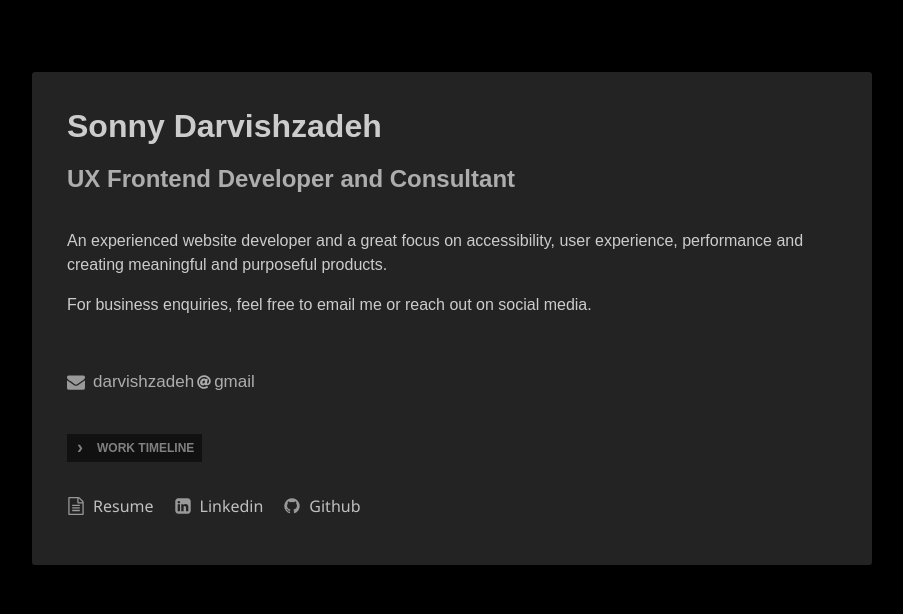
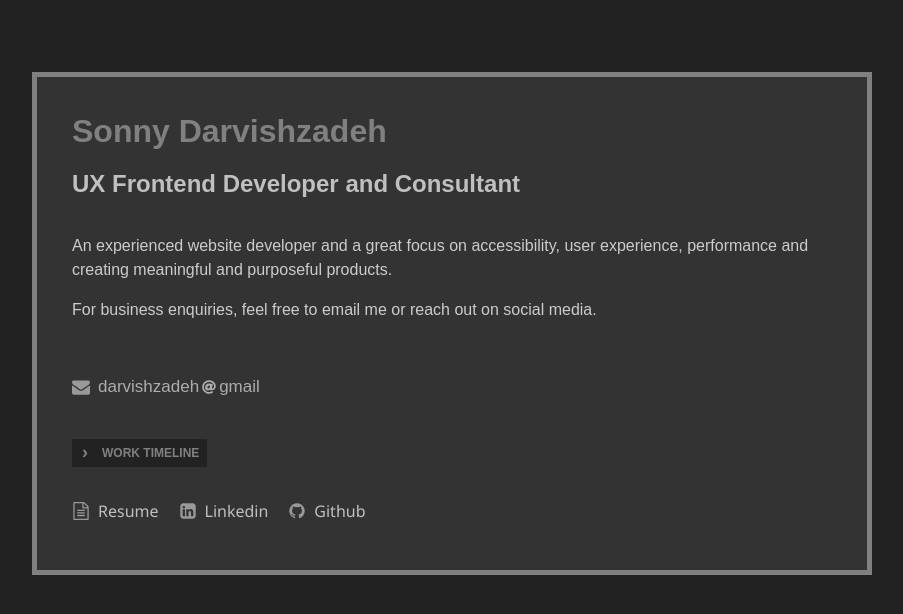
Before and after one commit to darvi-sh/me, a plain HTML site: page offline.html in a window 1280 px wide. Shown: the whole page, without its empty margins (188-1091 px from the left). Drawn offline with Linux system fonts and the dark colour scheme.

Commit message:
add perm scroll-y, sync offline styles

```diff
--- a/offline.html
+++ b/offline.html
@@ -27,6 +27,7 @@
     font-family: Arial, "Helvetica Neue", Helvetica, sans-serif;
     background: white;
     color: black;
+    overflow-y: scroll;
   }
 
   a,
@@ -60,7 +61,17 @@
     max-width: 840px;
     background-color: whitesmoke;
     padding: 15px 35px 35px 35px;
-    border-radius: 3px;
+    border: 5px solid black
+  }
+
+  .name {
+    color: DarkGray;
+    margin-block-end: 0;
+  }
+
+  .role {
+    color: dimgrey;
+    display: inline-block;
   }
 
   summary::-webkit-details-marker {
@@ -186,16 +197,6 @@
     font-size: 0.95em;
   }
 
-  .name {
-    color: #333;
-    margin-block-end: 0;
-  }
-
-  .role {
-    color: #adadad;
-    display: inline-block;
-  }
-
   .phone_email {
     margin-block-start: 1em;
     margin-block-end: 1em;
@@ -256,7 +257,7 @@
   @media (prefers-color-scheme: dark) {
     body {
       color: white;
-      background: black;
+      background: #222;
     }
 
     a {
@@ -264,8 +265,9 @@
     }
 
     .box {
-      background-color: #232323;
+      background-color: #333;
       color: #ccc;
+      border-color: Gray;
     }
 
     .box p {
@@ -273,8 +275,11 @@
     }
 
     .name {
-      background-color: #232323;
-      color: #ccc;
+      color: Gray;
+    }
+
+    .role {
+      color: silver;
     }
 
     .phone_email .item {
@@ -293,16 +298,16 @@
     }
 
     .work-timeline-label {
-      background-color: #111;
+      background-color: #222;
     }
 
     .work-timeline-list {
-      background-color: #111;
+      background-color: #222;
       color: silver;
     }
 
     .work-timeline-list a {
-      background-color: #111;
+      background-color: #222;
       color: #ccaa00;
     }
 
@@ -312,7 +317,7 @@
 
     dt::before {
       color: dimgrey;
-      text-shadow: 0px 2px 0px #111, 0px -2px 0px #111;
+      text-shadow: 0px 2px 0px #222, 0px -2px 0px #222;
     }
 
     .work-timeline-list::before {
--- a/styles.css
+++ b/styles.css
@@ -12,6 +12,7 @@ body {
   font-family: Arial, "Helvetica Neue", Helvetica, sans-serif;
   background: white;
   color: black;
+  overflow-y: scroll;
 }
 
 a,
```
